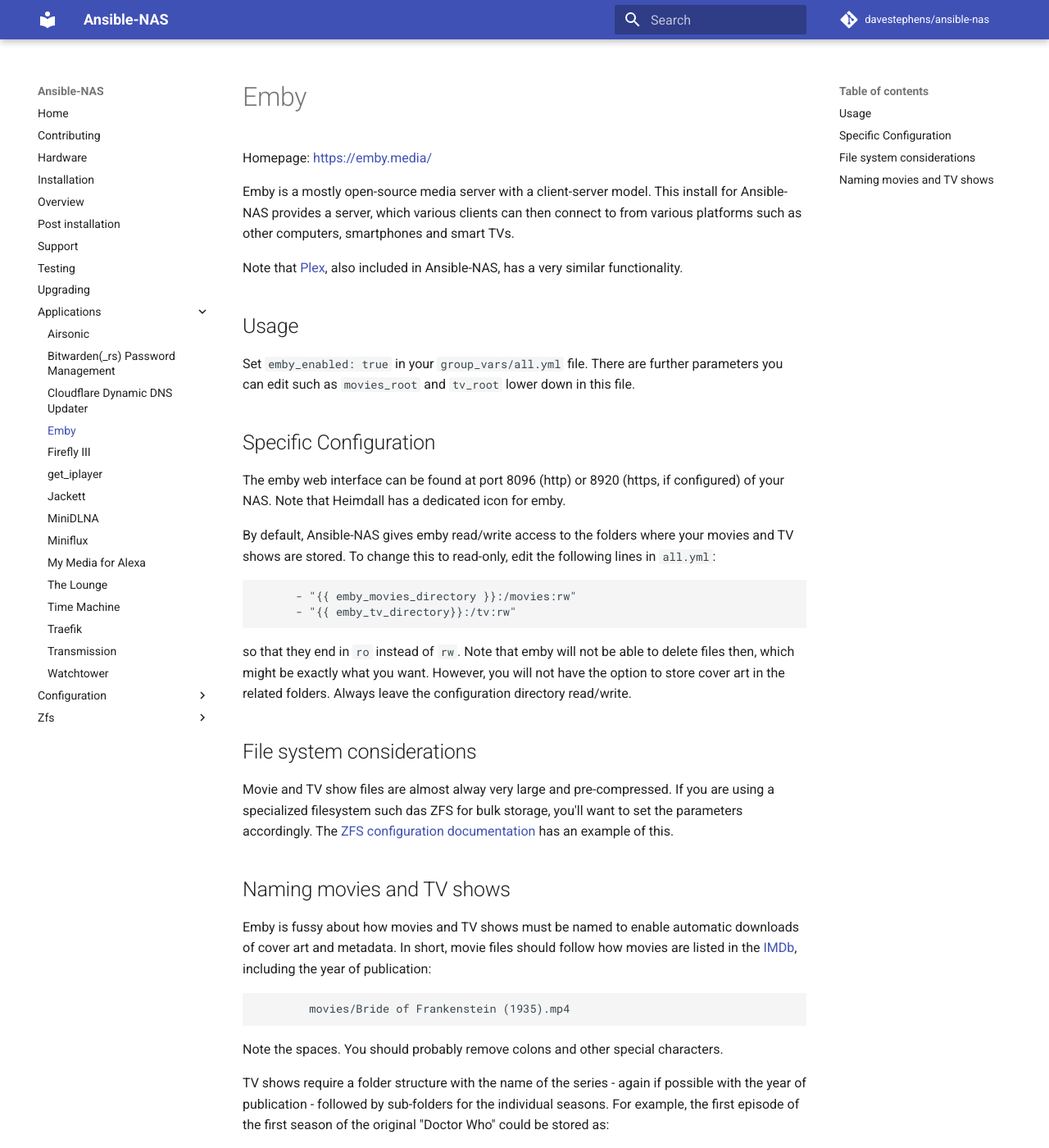
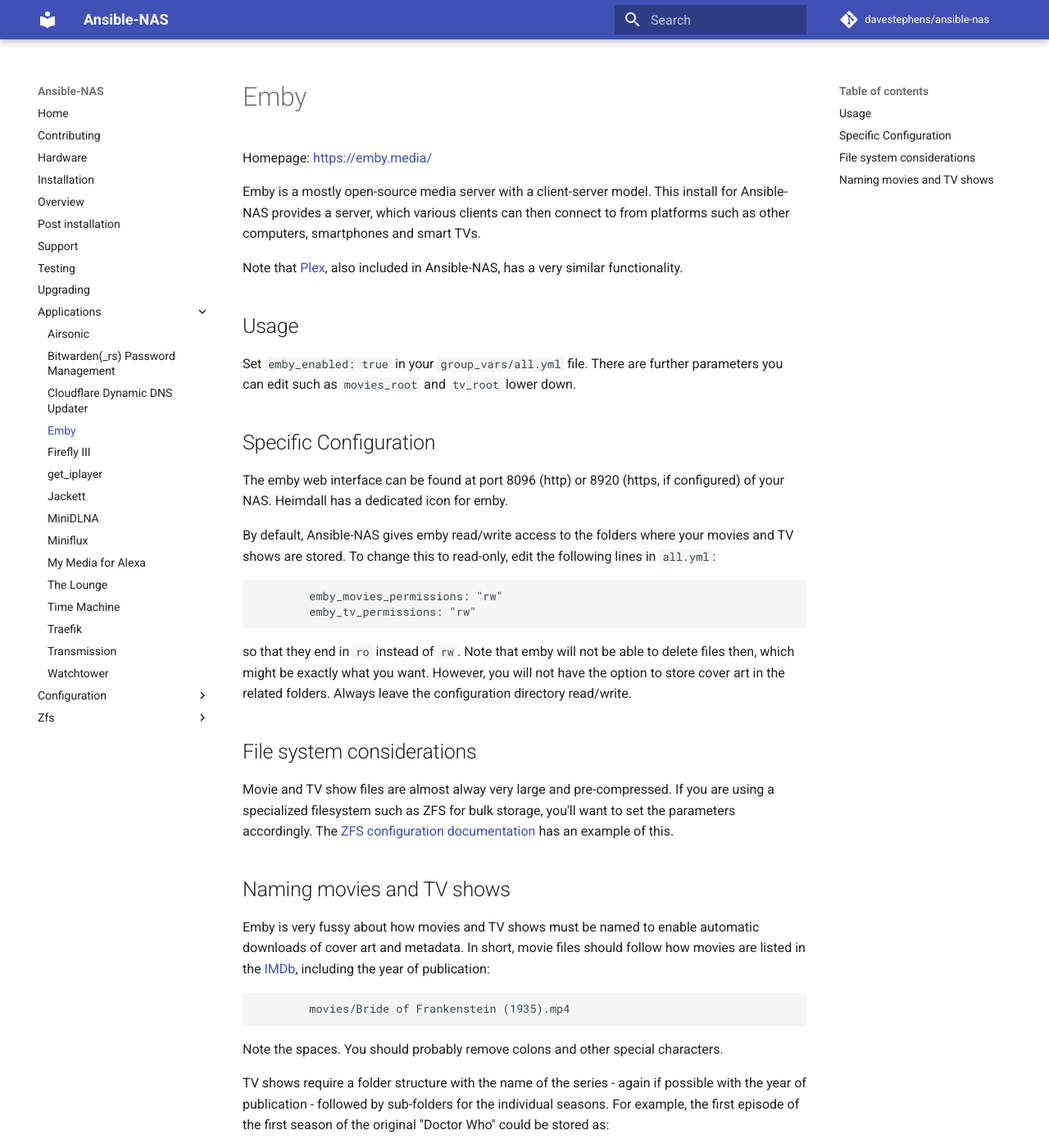
Before and after one commit to davestephens/ansible-nas, an MkDocs documentation site: the page built from docs/applications/emby.md, in a window 1280 px wide and 1400 px high. Shown: the whole window at 82% size. Built offline with MkDocs 1.6.1 and Material for MkDocs 9.7.7, drawn with Linux system fonts in a browser that asks for light colours; comment, search, counter and statistics services are not loaded.

````diff
--- a/docs/applications/emby.md
+++ b/docs/applications/emby.md
@@ -4,8 +4,7 @@ Homepage: [https://emby.media/](https://emby.media/)
 
 Emby is a mostly open-source media server with a client-server model. This
 install for Ansible-NAS provides a server, which various clients can then
-connect to from various platforms such as other computers, smartphones and smart
-TVs.
+connect to from platforms such as other computers, smartphones and smart TVs.
 
 Note that [Plex](https://www.plex.tv/), also included in Ansible-NAS, has a very
 similar functionality.
@@ -13,21 +12,20 @@ similar functionality.
 ## Usage
 
 Set `emby_enabled: true` in your `group_vars/all.yml` file. There are further
-parameters you can edit such as `movies_root` and `tv_root` lower down in this
-file.
+parameters you can edit such as `movies_root` and `tv_root` lower down.
 
 ## Specific Configuration
 
 The emby web interface can be found at port 8096 (http) or 8920 (https, if
-configured) of your NAS. Note that Heimdall has a dedicated icon for emby.
+configured) of your NAS. Heimdall has a dedicated icon for emby.
 
 By default, Ansible-NAS gives emby read/write access to the folders where your
 movies and TV shows are stored. To change this to read-only, edit the following
 lines in `all.yml`:
 
 ```
-      - "{{ emby_movies_directory }}:/movies:rw"
-      - "{{ emby_tv_directory}}:/tv:rw"
+        emby_movies_permissions: "rw"
+        emby_tv_permissions: "rw"
 ```
 
 so that they end in `ro` instead of `rw`. Note that emby will not be able to
@@ -38,17 +36,17 @@ configuration directory read/write.
 ## File system considerations
 
 Movie and TV show files are almost alway very large and pre-compressed. If you
-are using a specialized filesystem such das ZFS for bulk storage, you'll want to
-set the parameters accordingly. The [ZFS
-configuration documentation](zfs/zfc_configuration.md) has an example of this.
+are using a specialized filesystem such as ZFS for bulk storage, you'll want to
+set the parameters accordingly. The [ZFS configuration
+documentation](zfs/zfc_configuration.md) has an example of this.
 
 
 ## Naming movies and TV shows
 
-Emby is fussy about how movies and TV shows must be named to enable automatic
-downloads of cover art and metadata. In short, movie files should follow how
-movies are listed in the [IMDb](https://www.imdb.com/), including the year of
-publication:
+Emby is very fussy about how movies and TV shows must be named to enable
+automatic downloads of cover art and metadata. In short, movie files should
+follow how movies are listed in the [IMDb](https://www.imdb.com/), including the
+year of publication:
 
 ```
         movies/Bride of Frankenstein (1935).mp4
````
